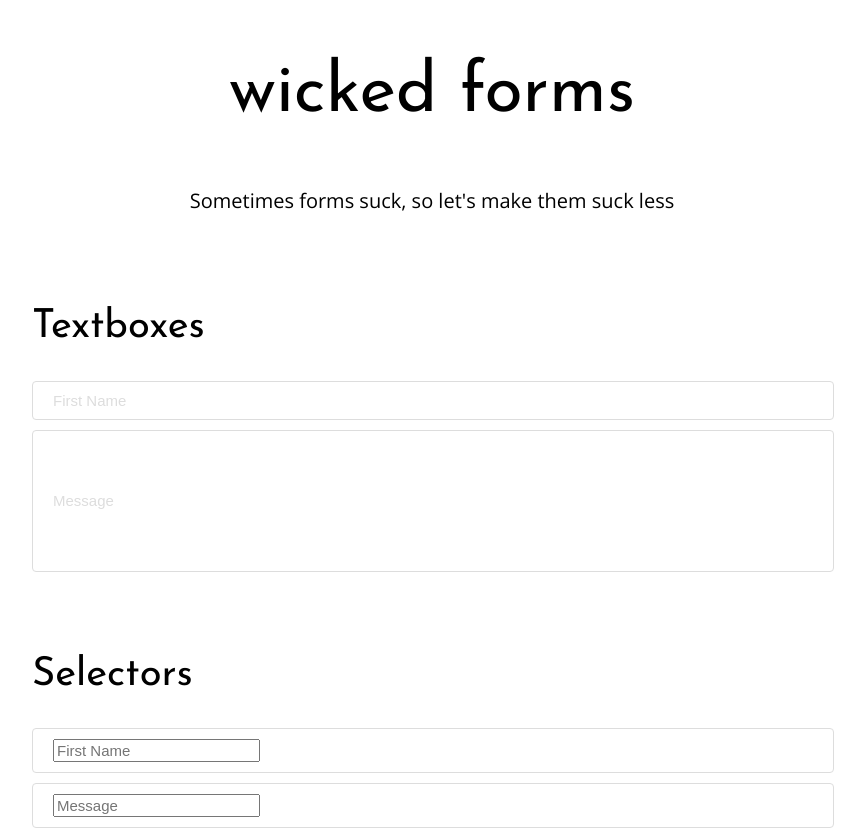
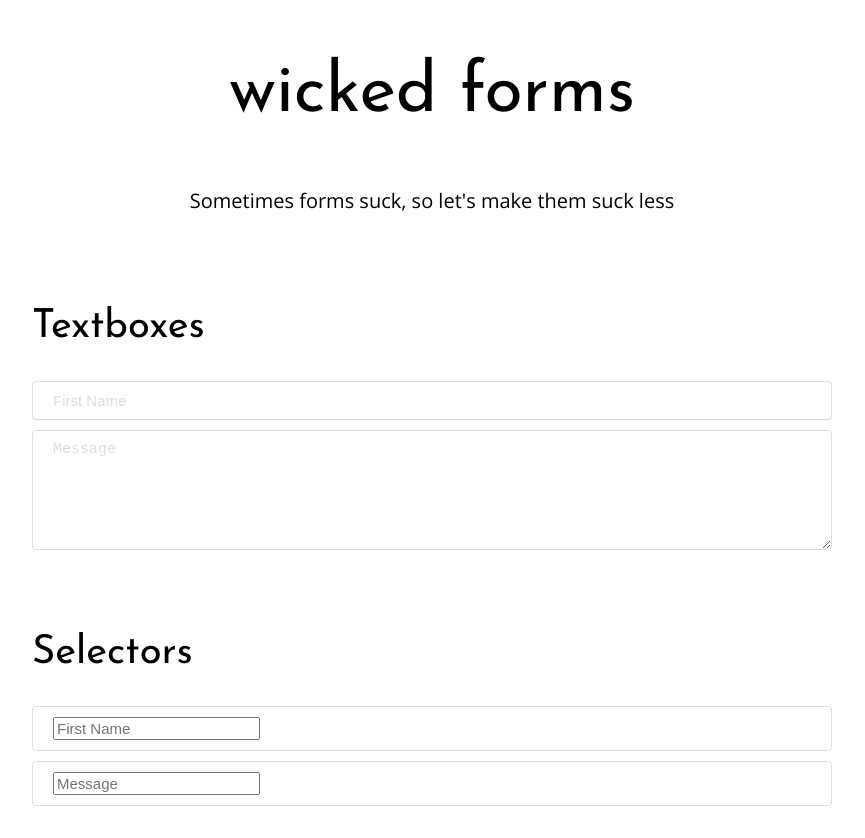
Before and after one commit to harlem-digital/wicked-forms, a website: page website/index.html in a window 1280 px wide. Shown: the whole page, without its empty margins (208-1073 px from the left). After the commit the page ends 816 px from the top, so only its background shows below. Drawn offline with nearby package versions, Linux system fonts and the light colour scheme.

Commit message:
updating textboxes to use border-box

```diff
--- a/website/css/pages/demo.scss
+++ b/website/css/pages/demo.scss
@@ -19,7 +19,10 @@ h2 { font-size: 40px; }
 
 input {
 	font-size: 100%;
-	vertical-align: top;
+	line-height: normal;
+	&[type="textarea"] {
+		vertical-align: top;
+	}
 }
 
 .section-intro { text-align: center; }
@@ -31,18 +34,20 @@ input {
 	margin-bottom: 10px;
 }
 
-.form-control-textbox { font-size: 15px; }
+.form-control-textbox {
+	font-size: 15px;
+}
 
 .form-control-textbox {
 	display: block;
 	position: relative;
 	width: 100%;
-	padding: 10px 0;
-	text-indent: 20px;
+	padding: 10px 20px;
 	border: 1px solid #ddd;
 	border-radius: 4px;
 	outline: 0;
 	z-index: 2;
+	box-sizing: border-box;
 
 	&::placeholder { color: #ddd; }
 	&:focus {
@@ -56,6 +61,8 @@ input {
 
 	&[type="textarea"] {
 		min-height: 120px;
+		overflow: auto;
+		text-indent: 0;
 	}
 }
 
--- a/website/index.html
+++ b/website/index.html
@@ -25,7 +25,7 @@
 					<span class="form-control-label">First Name</span>
 				</label>
 				<label for="form-textarea" class="form-control">
-					<input id="form-textarea" class="form-control-textbox" type="textarea" placeholder="Message">
+					<textarea id="form-textarea" class="form-control-textbox" type="textarea" placeholder="Message"></textarea>
 					<span class="form-control-label">Message</span>
 				</label>
 			</div>
```
Also changed, not shown: website/css/pages/demo.css.
